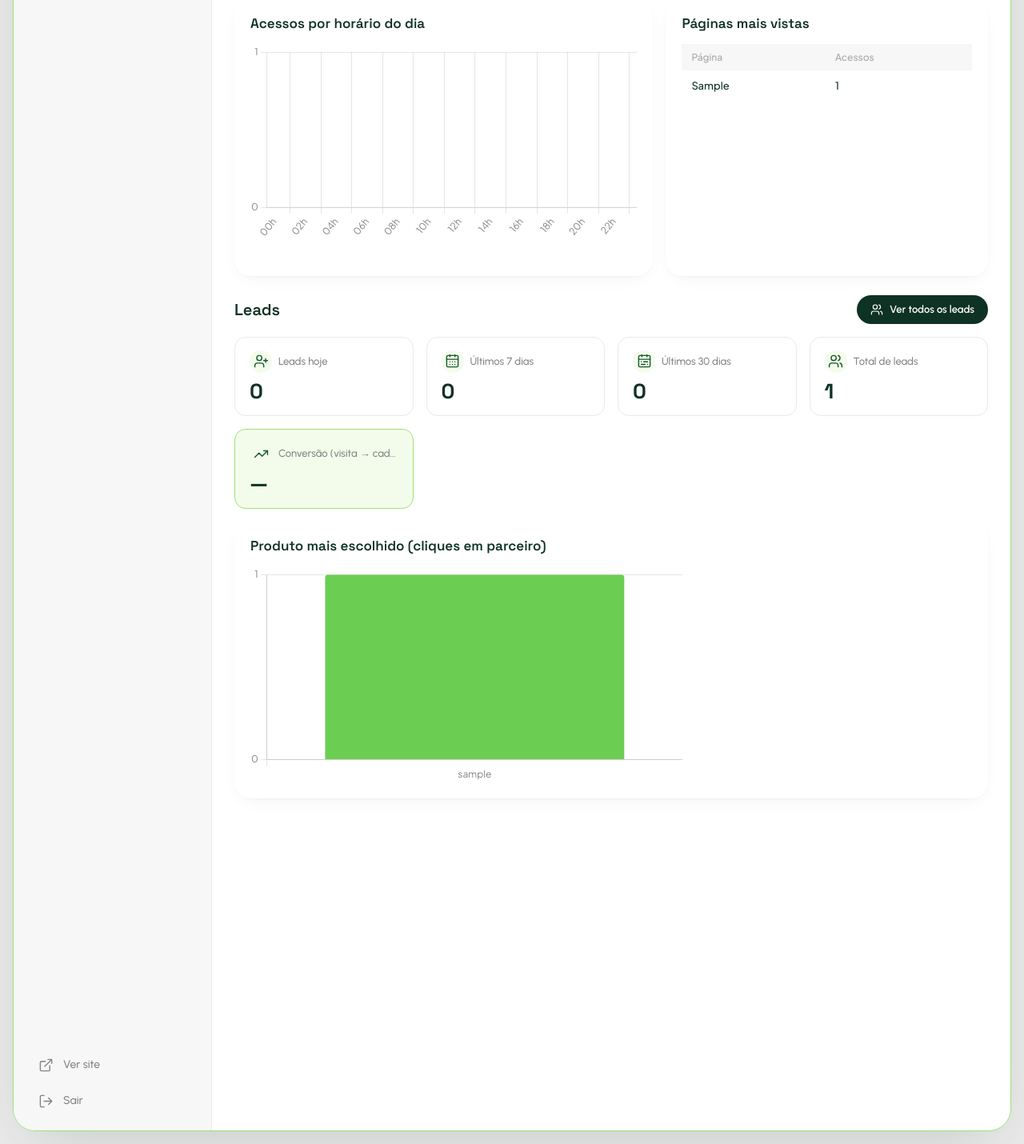
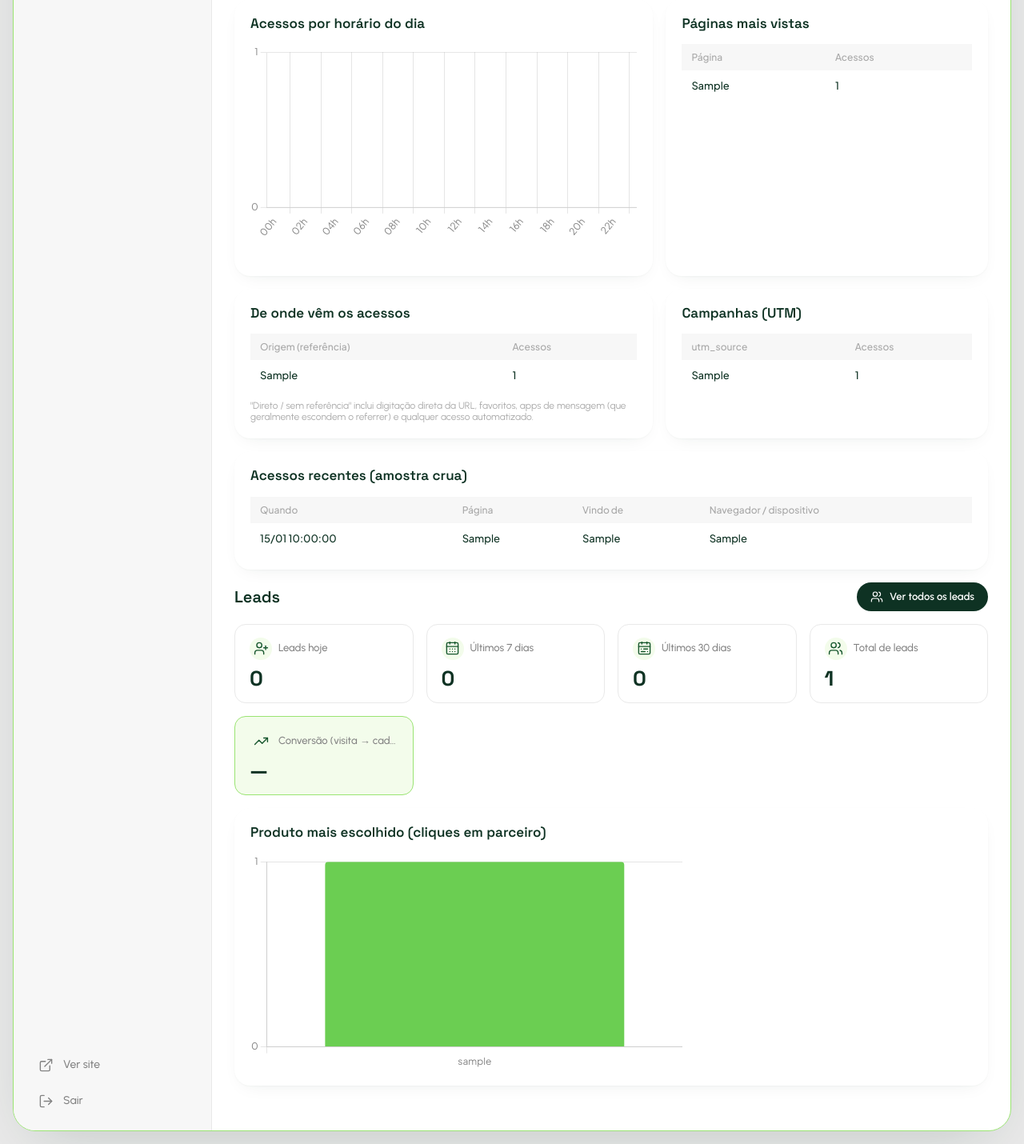
Before and after one commit to lzoperformance/liberacash, a PHP site: page /admin_dashboard/index.php in a window 1280 px wide. Shown: the part 706-2136 px from the top of the page at 80% size. Run offline with PHP 8.4, Linux system fonts and the light colour scheme; the visitor is signed in with stand-in values (Sample User, id 1); tables that the repository leaves empty hold one stand-in row (values such as "Sample post"); some libraries are stand-ins or nearby versions.

Commit message:
Adiciona origem dos acessos e amostra crua no dashboard
Novos cards em /admin_dashboard/: "De onde vem os acessos" (dominio
do referrer, agrupado), "Campanhas (UTM)" e "Acessos recentes
(amostra crua)" com pagina/referrer/user-agent das ultimas 40 visitas
- pra dar pra olhar e avaliar se o trafego parece real (navegadores
variados) ou repetitivo (sinal de bot/scanner/teste automatizado).

Co-Authored-By: Claude Sonnet 5 <noreply@anthropic.com>

```diff
--- a/public/admin_dashboard/index.php
+++ b/public/admin_dashboard/index.php
@@ -82,6 +82,34 @@ $horaPico = array_search(max($horaValores), $horaValores);
 // ---------------------------------------------------------------------
 $topPaginas = $pdo->query(
     "SELECT path, COUNT(*) c FROM page_views GROUP BY path ORDER BY c DESC LIMIT 10"
+)->fetchAll();
+
+// ---------------------------------------------------------------------
+// De onde vêm os acessos (domínio do referrer; UTMs quando existem)
+// ---------------------------------------------------------------------
+$origens = $pdo->query(
+    "SELECT
+        CASE WHEN referrer IS NULL OR referrer = '' THEN 'Direto / sem referência'
+             ELSE SUBSTRING_INDEX(SUBSTRING_INDEX(SUBSTRING_INDEX(referrer, '://', -1), '/', 1), ':', 1)
+        END AS origem,
+        COUNT(*) c
+     FROM page_views
+     GROUP BY origem
+     ORDER BY c DESC
+     LIMIT 12"
+)->fetchAll();
+
+$origensUtm = $pdo->query(
+    "SELECT utm_source, COUNT(*) c FROM page_views
+     WHERE utm_source IS NOT NULL AND utm_source <> ''
+     GROUP BY utm_source ORDER BY c DESC LIMIT 10"
+)->fetchAll();
+
+// Amostra crua das últimas visitas — pra dar pra olhar e julgar se o
+// tráfego parece real (navegador/dispositivo variado) ou repetitivo
+// (mesmo user-agent toda hora, sinal de bot/scanner/teste automatizado).
+$amostraRecente = $pdo->query(
+    "SELECT path, referrer, user_agent, criado_em FROM page_views ORDER BY criado_em DESC LIMIT 40"
 )->fetchAll();
 
 // ---------------------------------------------------------------------
@@ -188,6 +216,67 @@ $pageSubtitle = 'Acessos ao site e o funil de leads, num só lugar.';
     </div>
 </div>
 
+<div class="lc-grid-2">
+    <div class="lc-card">
+        <div class="lc-card-header"><h2>De onde vêm os acessos</h2></div>
+        <div class="lc-table-wrap">
+        <table class="lc-table">
+            <thead><tr><th>Origem (referência)</th><th>Acessos</th></tr></thead>
+            <tbody>
+                <?php if (empty($origens)): ?>
+                    <tr><td colspan="2" class="lc-empty-row">Ainda sem dados suficientes.</td></tr>
+                <?php else: foreach ($origens as $o): ?>
+                    <tr>
+                        <td><?php echo htmlspecialchars($o['origem'], ENT_QUOTES, 'UTF-8'); ?></td>
+                        <td><?php echo number_format((int)$o['c'], 0, ',', '.'); ?></td>
+                    </tr>
+                <?php endforeach; endif; ?>
+            </tbody>
+        </table>
+        </div>
+        <p style="font-size:12px; color:var(--text-subtle); margin-top:12px;">"Direto / sem referência" inclui digitação direta da URL, favoritos, apps de mensagem (que geralmente escondem o referrer) e qualquer acesso automatizado.</p>
+    </div>
+    <div class="lc-card">
+        <div class="lc-card-header"><h2>Campanhas (UTM)</h2></div>
+        <div class="lc-table-wrap">
+        <table class="lc-table">
+            <thead><tr><th>utm_source</th><th>Acessos</th></tr></thead>
+            <tbody>
+                <?php if (empty($origensUtm)): ?>
+                    <tr><td colspan="2" class="lc-empty-row">Nenhum link com UTM foi acessado ainda.</td></tr>
+                <?php else: foreach ($origensUtm as $u): ?>
+                    <tr>
+                        <td><?php echo htmlspecialchars($u['utm_source'], ENT_QUOTES, 'UTF-8'); ?></td>
+                        <td><?php echo number_format((int)$u['c'], 0, ',', '.'); ?></td>
+                    </tr>
+                <?php endforeach; endif; ?>
+            </tbody>
+        </table>
+        </div>
+    </div>
+</div>
+
+<div class="lc-card">
+    <div class="lc-card-header"><h2>Acessos recentes (amostra crua)</h2></div>
+    <div class="lc-table-wrap">
+    <table class="lc-table">
+        <thead><tr><th>Quando</th><th>Página</th><th>Vindo de</th><th>Navegador / dispositivo</th></tr></thead>
+        <tbody>
+            <?php if (empty($amostraRecente)): ?>
+                <tr><td colspan="4" class="lc-empty-row">Ainda sem dados suficientes.</td></tr>
+            <?php else: foreach ($amostraRecente as $a): ?>
+                <tr>
+                    <td style="white-space:nowrap;"><?php echo date('d/m H:i:s', strtotime($a['criado_em'])); ?></td>
+                    <td><?php echo htmlspecialchars($a['path'], ENT_QUOTES, 'UTF-8'); ?></td>
+                    <td><?php echo $a['referrer'] ? htmlspecialchars($a['referrer'], ENT_QUOTES, 'UTF-8') : '<span style="color:var(--text-subtle);">direto</span>'; ?></td>
+                    <td style="max-width:320px; overflow:hidden; text-overflow:ellipsis; white-space:nowrap;" title="<?php echo htmlspecialchars($a['user_agent'] ?? '', ENT_QUOTES, 'UTF-8'); ?>"><?php echo htmlspecialchars($a['user_agent'] ?? '—', ENT_QUOTES, 'UTF-8'); ?></td>
+                </tr>
+            <?php endforeach; endif; ?>
+        </tbody>
+    </table>
+    </div>
+</div>
+
 <div class="lc-page-title-row" style="margin-top:8px;">
     <h2>Leads</h2>
     <a class="lc-btn lc-btn-dark lc-btn-sm" href="/admin_dashboard/leads.php"><i data-lucide="users" style="width:16px;height:16px;"></i> Ver todos os leads</a>
```
